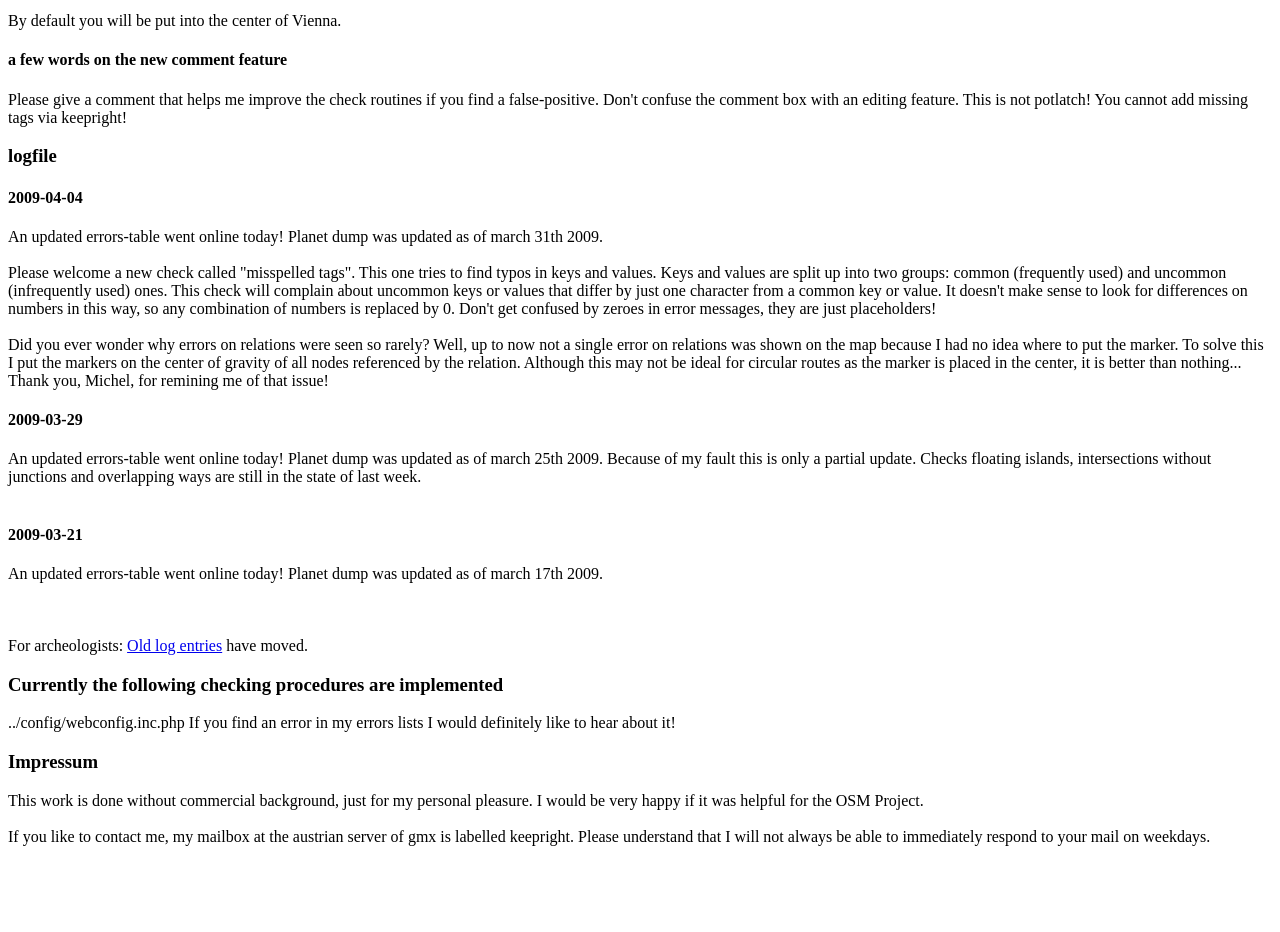
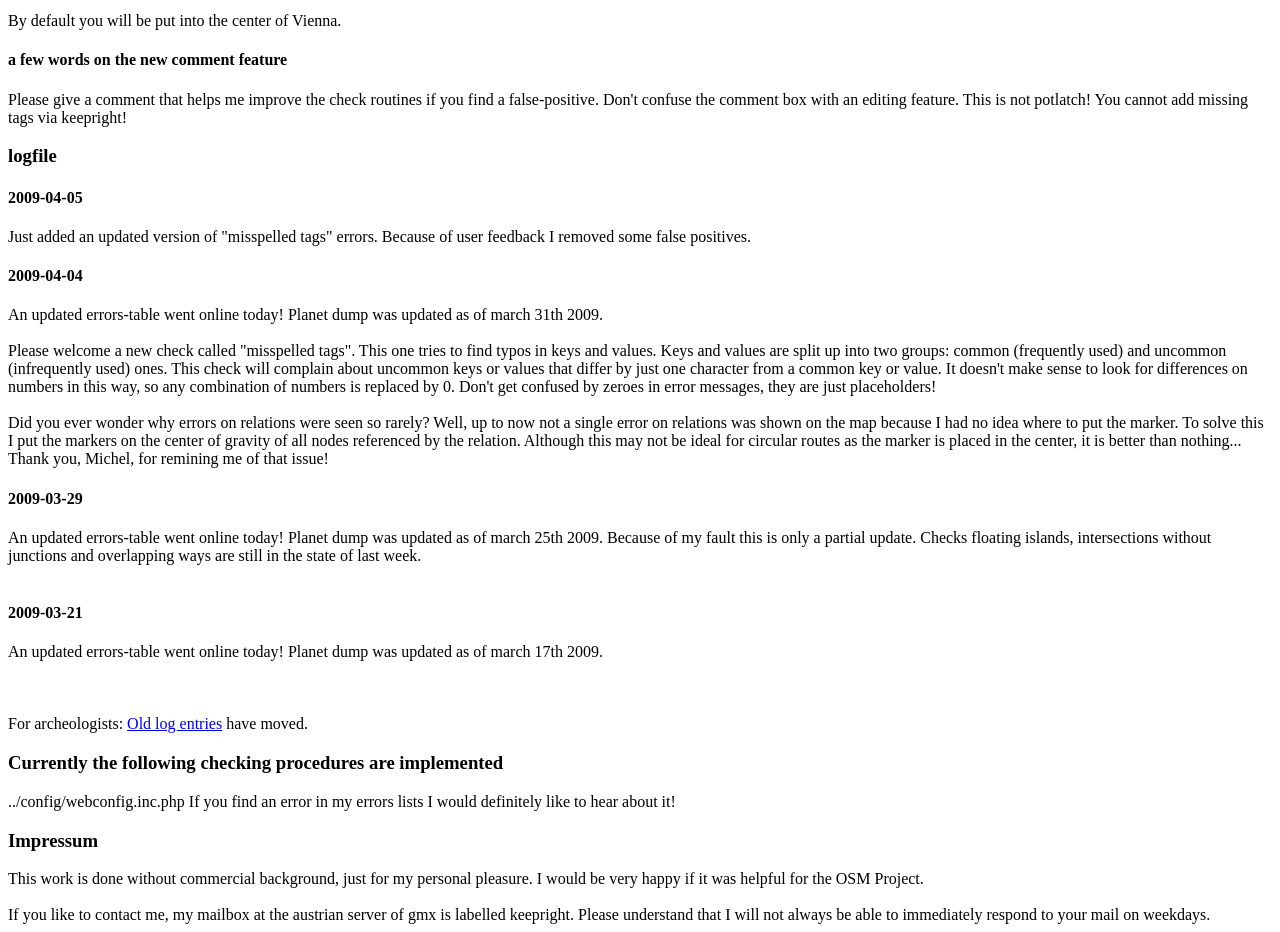
Before and after one commit to keepright/keepright, a PHP site: page /load_and_zoom/ in a window 1280 px wide. Shown: the part 263-1195 px from the top of the page. Before the commit the page ends 1117 px from the top, so only its background shows below. Run offline with PHP 8.4, Linux system fonts and the light colour scheme; data that the repository does not hold is empty.

Commit message:
announcement of update
git-svn-id: http://svn.code.sf.net/p/keepright/code@32 4e67cf90-0d29-4caa-83dc-599f2b650fb7

```diff
--- a/web/index.php
+++ b/web/index.php
@@ -20,6 +20,9 @@
 Please give a comment that helps me improve the check routines if you find a false-positive. Don't confuse the comment box with an editing feature. This is not potlatch! You cannot add missing tags via keepright!
 
 <h3>logfile</h3>
+<h4>2009-04-05</h4>
+Just added an updated version of "misspelled tags" errors. Because of user feedback I removed some false positives.
+
 <h4>2009-04-04</h4>
 An updated errors-table went online today! Planet dump was updated as of march 31th 2009.<br><br>
 Please welcome a new check called "misspelled tags". This one tries to find typos in keys and values. Keys and values are split up into two groups: common (frequently used) and uncommon (infrequently used) ones. This check will complain about uncommon keys or values that differ by just one character from a common key or value. It doesn't make sense to look for differences on numbers in this way, so any combination of numbers is replaced by 0. Don't get confused by zeroes in error messages, they are just placeholders!<br><br>
```
